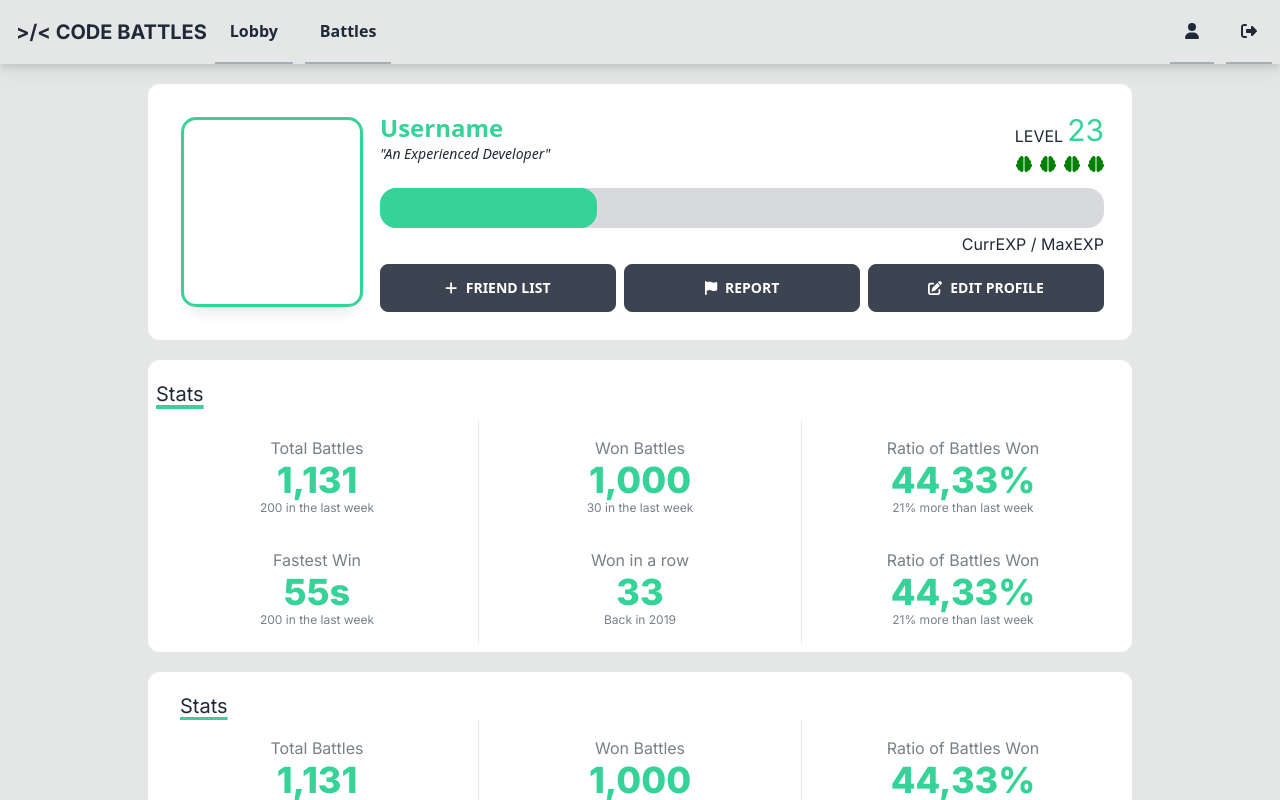
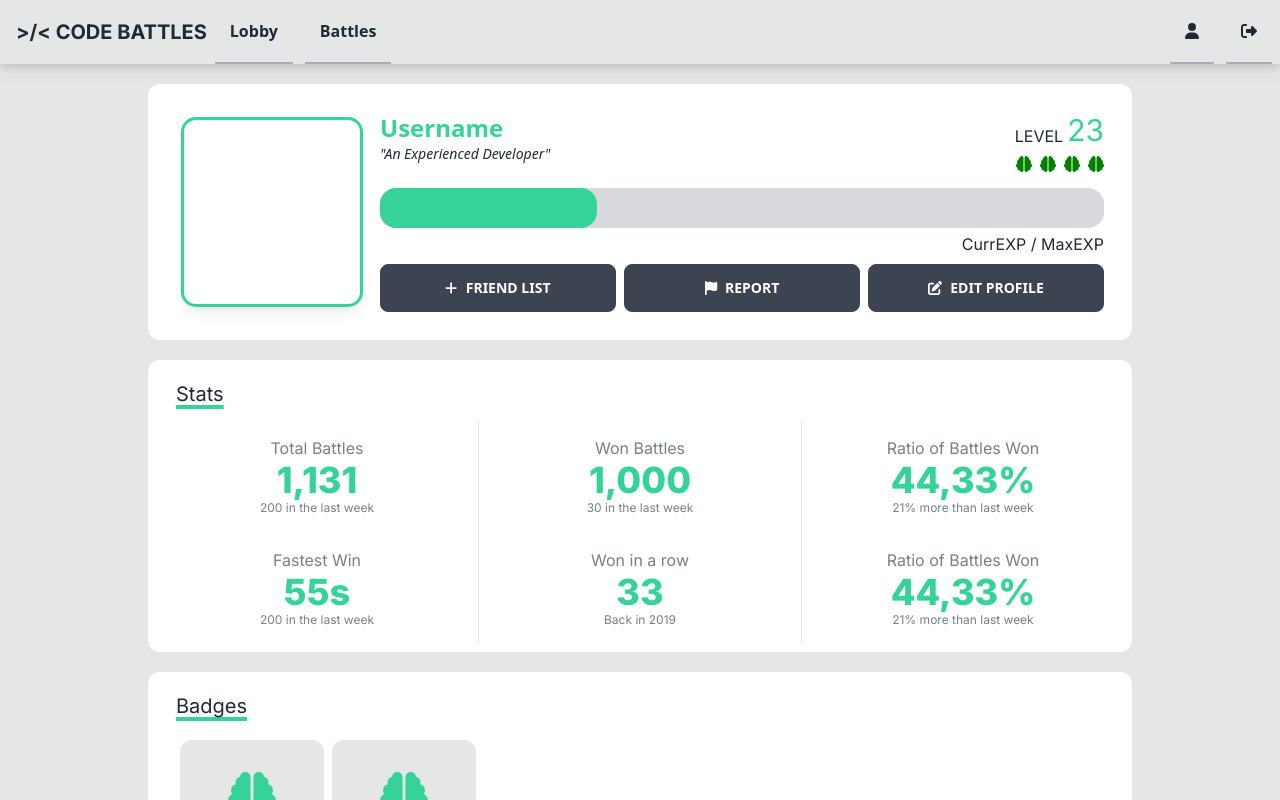
Before and after one commit to ninjoma/codebattles, a Vue app in the folder codebattles-web/: page /profile in a window 1280 px wide. Built offline with nearby package versions, Linux system fonts and the light colour scheme; what vue-codemirror would draw is missing.

Commit message:
Fixed Profile

```diff
--- a/codebattles-web/src/components/PlayerBadgesPanel.vue
+++ b/codebattles-web/src/components/PlayerBadgesPanel.vue
@@ -1,22 +1,25 @@
 <script lang="ts">
+import SectionTitle from './SectionTitle.vue';
 export default {
-
+    components: {
+        SectionTitle
+    }
 }
 </script>
 <template>
     <div class="bg-base-100 m-5 rounded-xl p-2">
-        <div>
-            <h3 className="px-6 pt-3 text-xl underline underline-offset-4 font-inter decoration-4 decoration-[#36D399]">Badges</h3>
+        <div class="px-5">
+            <SectionTitle>Badges</SectionTitle>
         </div>
         <div class="flex">
             <div class="px-6 py-2 flex gap-2">
                 <div class="p-3 bg-base-300 rounded-xl flex flex-col w-36 items-center justify-center">
-                    <font-awesome-icon icon="fa-solid fa-brain" class="text-5xl text-[lightblue] p-10 py-5" />
+                    <font-awesome-icon icon="fa-solid fa-brain" class="text-5xl text-[#36D399] p-10 py-5" />
                     <h4 class="text-center font-inter font-bold">Biggest Brain</h4>
                     <small class="text-center">[username] has played more than 1000 matches!</small>
                 </div>
                 <div class="p-3 bg-base-300 rounded-xl flex flex-col w-36 items-center justify-center">
-                    <font-awesome-icon icon="fa-solid fa-brain" class="text-5xl text-[lightblue] p-10 py-5" />
+                    <font-awesome-icon icon="fa-solid fa-brain" class="text-5xl text-[#36D399] p-10 py-5" />
                     <h4 class="text-center font-inter font-bold">Biggest Brain</h4>
                     <small class="text-center">[username] has played more than 1000 matches!</small>
                 </div>
--- a/codebattles-web/src/components/PlayerFriendsPanel.vue
+++ /dev/null
@@ -1,48 +0,0 @@
-<script lang="ts">
-export default {
-
-}
-</script>
-<template>
-    <div class="bg-base-100 m-5 rounded-xl p-2">
-        <div>
-            <h3 className="px-6 pt-3 text-xl underline underline-offset-4 font-inter decoration-4 decoration-[#36D399]">Stats</h3>
-        </div>
-        <div class="flex flex-col">
-            <div className="stats w-full font-inter flex flex-col sm:flex-row sm:flex-row stats-vertical sm:stats-horizontal">
-                <div className="stat text-center flex-1">
-                    <div className="stat-title">Total Battles</div>
-                    <div className="stat-value text-success">1,131</div>
-                    <div className="stat-desc">200 in the last week</div>
-                </div>
-                <div className="stat text-center flex-1">
-                    <div className="stat-title">Won Battles</div>
-                    <div className="stat-value text-success">1,000</div>
-                    <div className="stat-desc">30 in the last week</div>
-                </div>
-                <div className="stat text-center flex-1">
-                    <div className="stat-title">Ratio of Battles Won</div>
-                    <div className="stat-value text-success">44,33%</div>
-                    <div className="stat-desc">21% more than last week</div>
-                </div>
-            </div>
-            <div className="stats w-full font-inter flex flex-col sm:flex-row stats-vertical sm:stats-horizontal">
-                <div className="stat text-center flex-1">
-                    <div className="stat-title">Fastest Win</div>
-                    <div className="stat-value text-success">55s</div>
-                    <div className="stat-desc">200 in the last week</div>
-                </div>
-                <div className="stat text-center flex-1">
-                    <div className="stat-title">Won in a row</div>
-                    <div className="stat-value text-success">33</div>
-                    <div className="stat-desc">Back in 2019</div>
-                </div>
-                <div className="stat text-center flex-1">
-                    <div className="stat-title">Ratio of Battles Won</div>
-                    <div className="stat-value text-success">44,33%</div>
-                    <div className="stat-desc">21% more than last week</div>
-                </div>
-            </div>
-        </div>
-    </div>
-</template>
--- a/codebattles-web/src/components/PlayerStatsPanel.vue
+++ b/codebattles-web/src/components/PlayerStatsPanel.vue
@@ -8,7 +8,9 @@ export default {
 </script>
 <template>
     <div class="bg-base-100 m-5 rounded-xl p-2">
-        <SectionTitle>Stats</SectionTitle>
+        <div class="px-5">
+            <SectionTitle>Stats</SectionTitle>
+        </div>
         <div class="flex flex-col">
             <div className="stats w-full font-inter flex flex-col sm:flex-row sm:flex-row stats-vertical sm:stats-horizontal">
                 <div className="stat text-center flex-1">
--- a/codebattles-web/src/views/ProfileView.vue
+++ b/codebattles-web/src/views/ProfileView.vue
@@ -1,14 +1,12 @@
 <script lang="ts">
 import PlayerStatsPanel from '../components/PlayerStatsPanel.vue';
 import PlayerBadgesPanel from "../components/PlayerBadgesPanel.vue";
-import PlayerFriendsPanel from "../components/PlayerFriendsPanel.vue";
 
 
 export default {
     components: {
         PlayerStatsPanel,
-        PlayerBadgesPanel,
-        PlayerFriendsPanel
+        PlayerBadgesPanel
     }
 }
 </script>
@@ -85,7 +83,7 @@ export default {
                 </div>
             </div>
             <PlayerStatsPanel/>
-            <PlayerFriendsPanel/>
+            <PlayerBadgesPanel/>
         </div>
     </div>
 </template>
```
